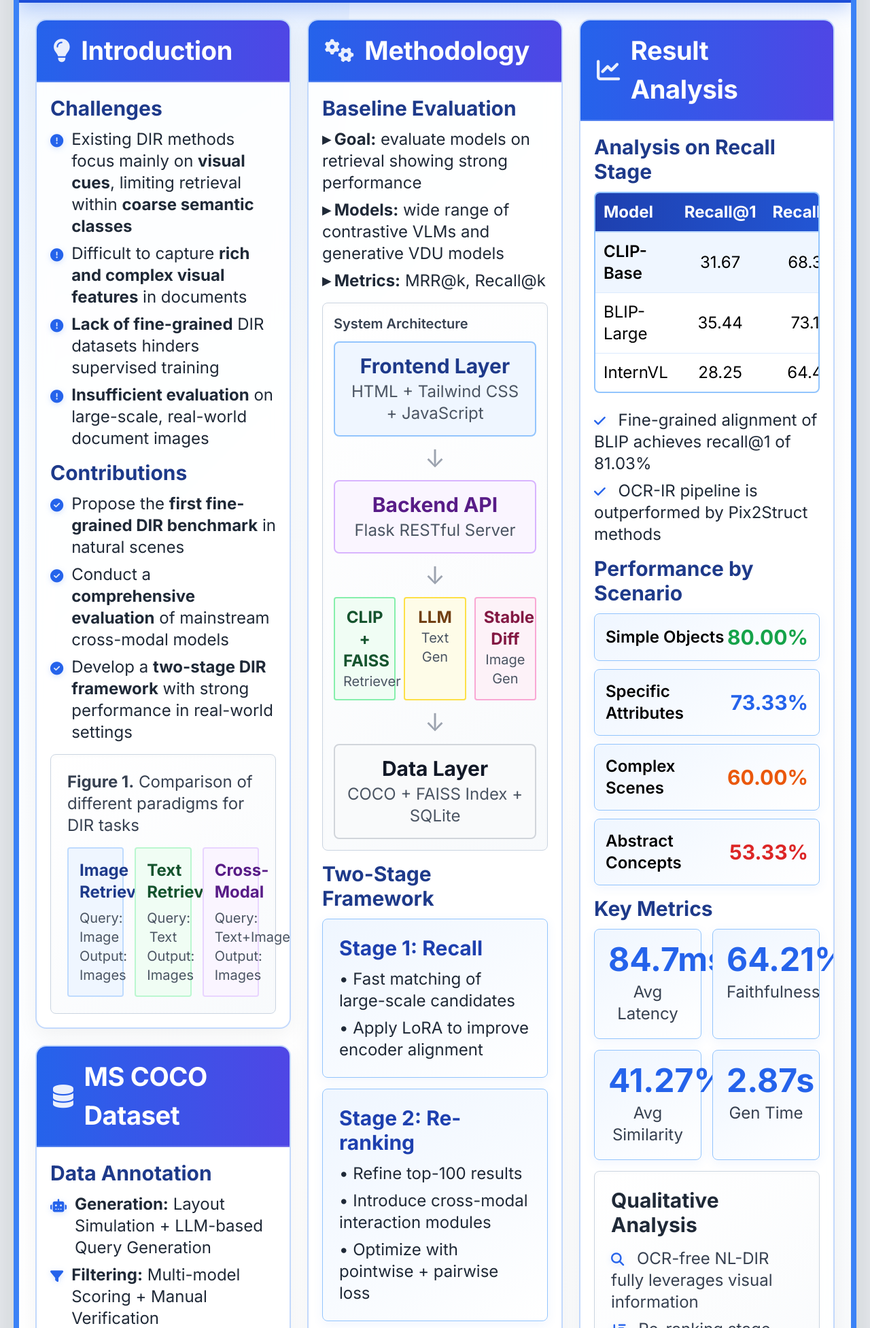
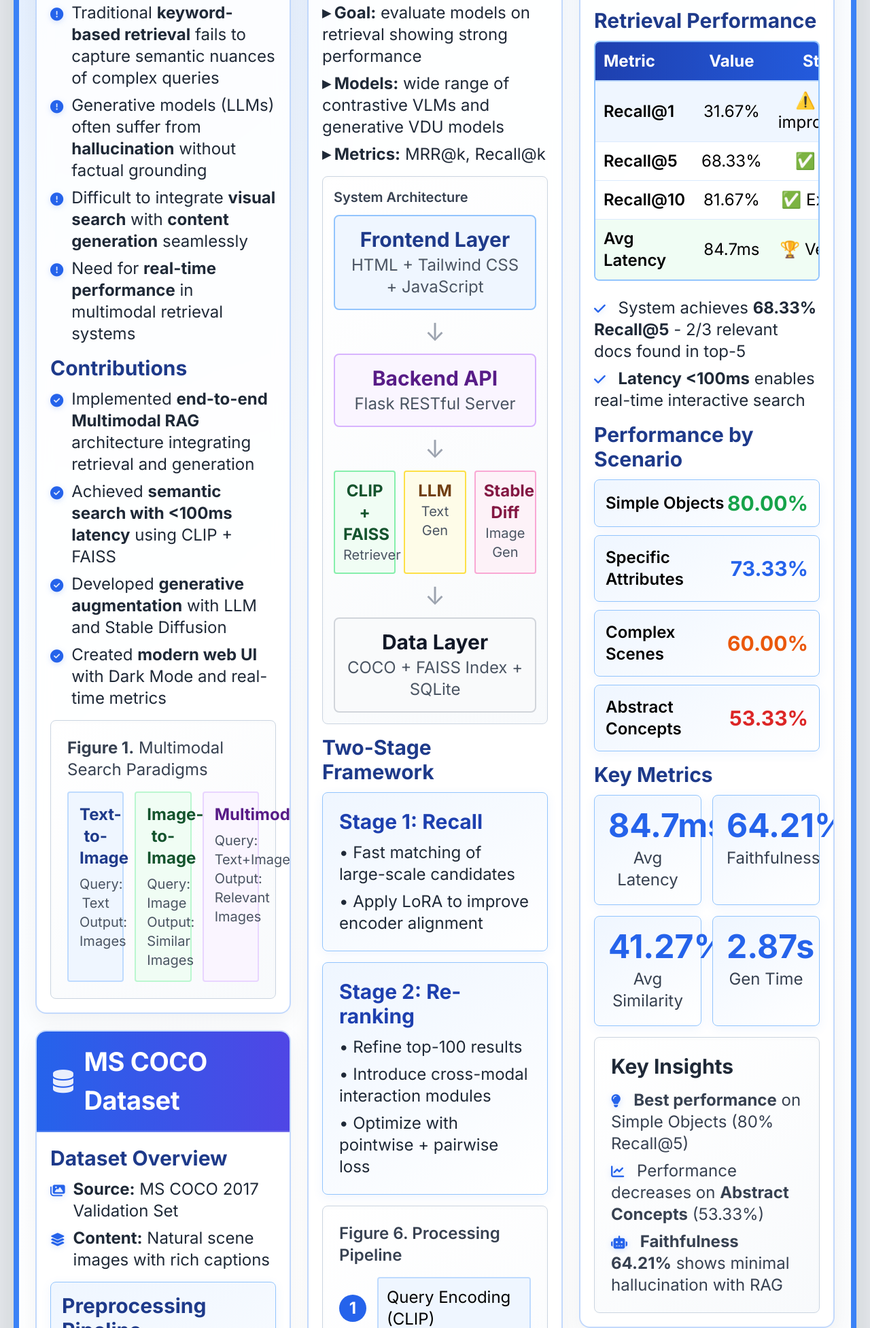
Before and after one commit to wempy-aditya/final-project-tkc, a plain HTML site: page academic_poster.html in a window 1280 px wide. Shown: the part 847-2800 px from the top of the page at 68% size. Drawn offline with nearby package versions, Linux system fonts and the light colour scheme.

Commit message:
update academic poster

```diff
--- a/academic_poster.html
+++ b/academic_poster.html
@@ -177,9 +177,14 @@
         <!-- Header -->
         <div class="header-bar px-12 py-8 flex items-center justify-between">
             <div class="flex gap-6">
-                <div class="institution-logo"><i class="fas fa-university"></i></div>
-                <div class="institution-logo"><i class="fas fa-flask"></i></div>
-                <div class="institution-logo"><i class="fas fa-microchip"></i></div>
+                <!-- TODO: Ganti dengan logo kampus (UMM) -->
+                <div class="institution-logo" title="Logo Universitas Muhammadiyah Malang">
+                    <i class="fas fa-university"></i>
+                </div>
+                <!-- TODO: Ganti dengan logo Jurusan Informatika -->
+                <div class="institution-logo" title="Logo Informatika">
+                    <i class="fas fa-graduation-cap"></i>
+                </div>
             </div>
 
             <div class="flex-1 mx-12 text-center">
@@ -187,15 +192,16 @@
                     Smart Image Search: Multimodal RAG System with CLIP, FAISS, LLM & Stable Diffusion
                 </h1>
                 <p class="text-3xl text-blue-100 font-medium">
-                    Muhammad Syahrul Bachtiar¹ · Fitra Romeo Winky² · Wempy Aditya Wirawan³ · Andika Nur Islamy⁴
+                    Muhammad Syahrul Bachtiar · Fitra Romeo Winky · Wempy Aditya Wirawan · Andika Nur Islamy
                 </p>
                 <p class="text-2xl text-blue-200 mt-2">
-                    ¹Image Retrieval · ²Informatics Department · ³University of Muhammadiyah Malang
-
+                    Mata Kuliah: Project Temu Kembali Citra · Universitas Muhammadiyah Malang
                 </p>
             </div>
 
-            <div class="institution-logo text-xl">CONF<br />2025</div>
+            <div class="institution-logo text-xl" title="2025">
+                <i class="fas fa-calendar-alt"></i>
+            </div>
         </div>
 
         <!-- Main Content - 3 Columns -->
@@ -211,23 +217,23 @@
                             <ul class="text-2xl space-y-2 text-gray-800">
                                 <li class="flex items-start">
                                     <i class="fas fa-exclamation-circle list-item-icon mt-2"></i>
-                                    <span>Existing DIR methods focus mainly on <strong>visual cues</strong>, limiting
-                                        retrieval within <strong>coarse semantic classes</strong></span>
+                                    <span>Traditional <strong>keyword-based retrieval</strong> fails to capture semantic
+                                        nuances of complex queries</span>
                                 </li>
                                 <li class="flex items-start">
                                     <i class="fas fa-exclamation-circle list-item-icon mt-2"></i>
-                                    <span>Difficult to capture <strong>rich and complex visual features</strong> in
-                                        documents</span>
+                                    <span>Generative models (LLMs) often suffer from <strong>hallucination</strong>
+                                        without factual grounding</span>
                                 </li>
                                 <li class="flex items-start">
                                     <i class="fas fa-exclamation-circle list-item-icon mt-2"></i>
-                                    <span><strong>Lack of fine-grained</strong> DIR datasets hinders supervised
-                                        training</span>
+                                    <span>Difficult to integrate <strong>visual search</strong> with <strong>content
+                                            generation</strong> seamlessly</span>
                                 </li>
                                 <li class="flex items-start">
                                     <i class="fas fa-exclamation-circle list-item-icon mt-2"></i>
-                                    <span><strong>Insufficient evaluation</strong> on large-scale, real-world document
-                                        images</span>
+                                    <span>Need for <strong>real-time performance</strong> in multimodal retrieval
+                                        systems</span>
                                 </li>
                             </ul>
                         </div>
@@ -237,38 +243,44 @@
                             <ul class="text-2xl space-y-2 text-gray-800">
                                 <li class="flex items-start">
                                     <i class="fas fa-check-circle list-item-icon mt-2"></i>
-                                    <span>Propose the <strong>first fine-grained DIR benchmark</strong> in natural
-                                        scenes</span>
+                                    <span>Implemented <strong>end-to-end Multimodal RAG</strong> architecture
+                                        integrating retrieval and generation</span>
                                 </li>
                                 <li class="flex items-start">
                                     <i class="fas fa-check-circle list-item-icon mt-2"></i>
-                                    <span>Conduct a <strong>comprehensive evaluation</strong> of mainstream cross-modal
-                                        models</span>
+                                    <span>Achieved <strong>semantic search with &lt;100ms latency</strong> using CLIP +
+                                        FAISS</span>
                                 </li>
                                 <li class="flex items-start">
                                     <i class="fas fa-check-circle list-item-icon mt-2"></i>
-                                    <span>Develop a <strong>two-stage DIR framework</strong> with strong performance in
-                                        real-world settings</span>
+                                    <span>Developed <strong>generative augmentation</strong> with LLM and Stable
+                                        Diffusion</span>
+                                </li>
+                                <li class="flex items-start">
+                                    <i class="fas fa-check-circle list-item-icon mt-2"></i>
+                                    <span>Created <strong>modern web UI</strong> with Dark Mode and real-time
+                                        metrics</span>
                                 </li>
                             </ul>
                         </div>
 
                         <!-- Comparison Diagram -->
-                        <div class="mt-8 chart-container p-6 rounded-lg">
-                            <p class="text-2xl text-gray-700 mb-4"><strong>Figure 1.</strong> Comparison of different
-                                paradigms for DIR tasks</p>
+                        <div class="mt-6 chart-container p-6 rounded-lg">
+                            <p class="text-2xl text-gray-700 mb-4"><strong>Figure 1.</strong> Multimodal Search
+                                Paradigms</p>
                             <div class="grid grid-cols-3 gap-4 text-center">
                                 <div class="bg-blue-50 p-4 rounded border-2 border-blue-200">
-                                    <div class="text-2xl font-bold text-blue-900 mb-2">Image Retrieval</div>
-                                    <div class="text-xl text-gray-600">Query: Image<br />Output: Images</div>
+                                    <div class="text-2xl font-bold text-blue-900 mb-2">Text-to-Image</div>
+                                    <div class="text-xl text-gray-600">Query: Text<br />Output: Images</div>
                                 </div>
                                 <div class="bg-green-50 p-4 rounded border-2 border-green-200">
-                                    <div class="text-2xl font-bold text-green-900 mb-2">Text Retrieval</div>
-                                    <div class="text-xl text-gray-600">Query: Text<br />Output: Images</div>
+                                    <div class="text-2xl font-bold text-green-900 mb-2">Image-to-Image</div>
+                                    <div class="text-xl text-gray-600">Query: Image<br />Output: Similar Images</div>
                                 </div>
                                 <div class="bg-purple-50 p-4 rounded border-2 border-purple-200">
-                                    <div class="text-2xl font-bold text-purple-900 mb-2">Cross-Modal</div>
-                                    <div class="text-xl text-gray-600">Query: Text+Image<br />Output: Images</div>
+                                    <div class="text-2xl font-bold text-purple-900 mb-2">Multimodal</div>
+                                    <div class="text-xl text-gray-600">Query: Text+Image<br />Output: Relevant Images
+                                    </div>
                                 </div>
                             </div>
                         </div>
@@ -280,54 +292,56 @@
                     <div class="section-title"><i class="fas fa-database"></i> MS COCO Dataset</div>
                     <div class="p-5 space-y-4">
                         <div>
-                            <h3 class="text-3xl font-bold text-blue-900 mb-3">Data Annotation</h3>
+                            <h3 class="text-3xl font-bold text-blue-900 mb-3">Dataset Overview</h3>
                             <ul class="text-2xl space-y-2 text-gray-800">
                                 <li class="flex items-start">
-                                    <i class="fas fa-robot list-item-icon mt-2"></i>
-                                    <span><strong>Generation:</strong> Layout Simulation + LLM-based Query
-                                        Generation</span>
+                                    <i class="fas fa-images list-item-icon mt-2"></i>
+                                    <span><strong>Source:</strong> MS COCO 2017 Validation Set</span>
                                 </li>
                                 <li class="flex items-start">
-                                    <i class="fas fa-filter list-item-icon mt-2"></i>
-                                    <span><strong>Filtering:</strong> Multi-model Scoring + Manual Verification</span>
+                                    <i class="fas fa-layer-group list-item-icon mt-2"></i>
+                                    <span><strong>Content:</strong> Natural scene images with rich captions</span>
                                 </li>
                             </ul>
                         </div>
 
                         <div class="metric-box p-4 rounded-lg">
-                            <h3 class="text-3xl font-bold text-blue-900 mb-3">Data Overview</h3>
-                            <div class="grid grid-cols-2 gap-4">
-                                <div class="text-center p-4 bg-white rounded">
-                                    <div class="text-6xl font-bold text-blue-600">5,000</div>
-                                    <div class="text-2xl text-gray-700 mt-2">Document Images</div>
+                            <h3 class="text-3xl font-bold text-blue-900 mb-3">Preprocessing Pipeline</h3>
+                            <div class="grid grid-cols-1 gap-3">
+                                <div class="text-center p-3 bg-white rounded">
+                                    <div class="text-2xl font-semibold text-blue-600">Image Preprocessing</div>
+                                    <div class="text-xl text-gray-700 mt-1">Resize to 224×224 → Normalize</div>
                                 </div>
-                                <div class="text-center p-4 bg-white rounded">
-                                    <div class="text-6xl font-bold text-blue-600">25,000+</div>
-                                    <div class="text-2xl text-gray-700 mt-2">Annotations</div>
+                                <div class="text-center p-3 bg-white rounded">
+                                    <div class="text-2xl font-semibold text-blue-600">Embedding Generation</div>
+                                    <div class="text-xl text-gray-700 mt-1">CLIP ViT-B/32 → Vector (.npy)</div>
+                                </div>
+                                <div class="text-center p-3 bg-white rounded">
+                                    <div class="text-2xl font-semibold text-blue-600">Index Building</div>
+                                    <div class="text-xl text-gray-700 mt-1">FAISS IndexFlatIP</div>
                                 </div>
                             </div>
                         </div>
 
                         <div>
                             <ul class="text-2xl space-y-2 text-gray-800">
-                                <li><strong>Split:</strong> 8:1:1 → Training / Validation / Test</li>
-                                <li><strong>Source:</strong> UCSF Industry Documents Library</li>
-                                <li><strong>OCR Tools:</strong> Microsoft OCR (DocVQA) & Amazon Textract</li>
+                                <li><i class="fas fa-check list-item-icon"></i> <strong>Model:</strong> CLIP ViT-B/32
+                                    (OpenAI)</li>
+                                <li><i class="fas fa-check list-item-icon"></i> <strong>Storage:</strong> File System +
+                                    SQLite</li>
+                                <li><i class="fas fa-check list-item-icon"></i> <strong>Index:</strong> FAISS Inner
+                                    Product Search</li>
                             </ul>
                         </div>
 
-                        <!-- Bar Chart Placeholder -->
+                        <!-- TODO: Add dataset statistics chart -->
                         <div class="chart-container p-6 rounded-lg">
-                            <p class="text-2xl text-gray-700 mb-4"><strong>Figure 2.</strong> Statistics of dataset
-                                distribution</p>
-                            <div
-                                class="h-64 bg-gradient-to-t from-blue-100 to-white rounded flex items-end justify-around px-4 pb-4">
-                                <div class="w-16 bg-blue-500 rounded-t" style="height: 80%"></div>
-                                <div class="w-16 bg-blue-500 rounded-t" style="height: 65%"></div>
-                                <div class="w-16 bg-blue-500 rounded-t" style="height: 90%"></div>
-                                <div class="w-16 bg-blue-500 rounded-t" style="height: 70%"></div>
-                                <div class="w-16 bg-blue-500 rounded-t" style="height: 85%"></div>
-                                <div class="w-16 bg-blue-500 rounded-t" style="height: 60%"></div>
+                            <p class="text-2xl text-gray-700 mb-4"><strong>Figure 2.</strong> Dataset Characteristics
+                            </p>
+                            <div class="text-center text-xl text-gray-600 py-8">
+                                <i class="fas fa-chart-bar text-6xl text-blue-300 mb-4"></i>
+                                <p>📊 TODO: Add dataset statistics visualization</p>
+                                <p class="text-lg mt-2">(Category distribution, image count, etc.)</p>
                             </div>
                         </div>
                     </div>
@@ -460,47 +474,48 @@
                     <div class="section-title"><i class="fas fa-chart-line"></i> Result Analysis</div>
                     <div class="p-5 space-y-4">
                         <div>
-                            <h3 class="text-3xl font-bold text-blue-900 mb-3">Analysis on Recall Stage</h3>
+                            <h3 class="text-3xl font-bold text-blue-900 mb-3">Retrieval Performance</h3>
 
                             <!-- Performance Table -->
                             <div class="border-2 border-blue-300 rounded-lg overflow-hidden mb-6">
                                 <table class="w-full text-2xl">
                                     <thead>
                                         <tr class="table-header">
-                                            <th class="p-3 text-left">Model</th>
-                                            <th class="p-3 text-center">Recall@1</th>
-                                            <th class="p-3 text-center">Recall@5</th>
-                                            <th class="p-3 text-center">Recall@10</th>
+                                            <th class="p-3 text-left">Metric</th>
+                                            <th class="p-3 text-center">Value</th>
+                                            <th class="p-3 text-center">Status</th>
                                         </tr>
                                     </thead>
                                     <tbody>
                                         <tr class="border-t-2 border-blue-200 bg-blue-50">
-                                            <td class="p-3 font-semibold">CLIP-Base</td>
-                                            <td class="p-3 text-center">31.67</td>
-                                            <td class="p-3 text-center">68.33</td>
-                                            <td class="p-3 text-center">81.67</td>
+                                            <td class="p-3 font-semibold">Recall@1</td>
+                                            <td class="p-3 text-center">31.67%</td>
+                                            <td class="p-3 text-center">⚠️ Need improvement</td>
                                         </tr>
                                         <tr class="border-t border-blue-100">
-                                            <td class="p-3">BLIP-Large</td>
-                                            <td class="p-3 text-center">35.44</td>
-                                            <td class="p-3 text-center">73.12</td>
-                                            <td class="p-3 text-center">84.23</td>
+                                            <td class="p-3 font-semibold">Recall@5</td>
+                                            <td class="p-3 text-center">68.33%</td>
+                                            <td class="p-3 text-center">✅ Good</td>
                                         </tr>
                                         <tr class="border-t border-blue-100">
-                                            <td class="p-3">InternVL</td>
-                                            <td class="p-3 text-center">28.25</td>
-                                            <td class="p-3 text-center">64.43</td>
-                                            <td class="p-3 text-center">79.56</td>
+                                            <td class="p-3 font-semibold">Recall@10</td>
+                                            <td class="p-3 text-center">81.67%</td>
+                                            <td class="p-3 text-center">✅ Excellent</td>
+                                        </tr>
+                                        <tr class="border-t border-blue-100 bg-green-50">
+                                            <td class="p-3 font-semibold">Avg Latency</td>
+                                            <td class="p-3 text-center">84.7ms</td>
+                                            <td class="p-3 text-center">🏆 Very Fast</td>
                                         </tr>
                                     </tbody>
                                 </table>
                             </div>
 
                             <ul class="text-2xl space-y-2 text-gray-800">
-                                <li><i class="fas fa-check list-item-icon"></i> Fine-grained alignment of BLIP achieves
-                                    recall@1 of 81.03%</li>
-                                <li><i class="fas fa-check list-item-icon"></i> OCR-IR pipeline is outperformed by
-                                    Pix2Struct methods</li>
+                                <li><i class="fas fa-check list-item-icon"></i> System achieves <strong>68.33%
+                                        Recall@5</strong> - 2/3 relevant docs found in top-5</li>
+                                <li><i class="fas fa-check list-item-icon"></i> <strong>Latency &lt;100ms</strong>
+                                    enables real-time interactive search</li>
                             </ul>
                         </div>
 
@@ -549,15 +564,16 @@
                             </div>
                         </div>
 
-                        <div class="mt-8 chart-container p-6 rounded-lg">
-                            <h4 class="text-3xl font-bold text-gray-800 mb-4">Qualitative Analysis</h4>
+                        <div class="mt-6 chart-container p-6 rounded-lg">
+                            <h4 class="text-3xl font-bold text-gray-800 mb-4">Key Insights</h4>
                             <ul class="text-2xl space-y-2 text-gray-700">
-                                <li><i class="fas fa-search list-item-icon"></i> OCR-free NL-DIR fully leverages visual
-                                    information</li>
-                                <li><i class="fas fa-sort-amount-down list-item-icon"></i> Re-ranking stage enables
-                                    fine-grained matching</li>
-                                <li><i class="fas fa-comment-alt list-item-icon"></i> Concrete queries yield better
-                                    performance than abstract ones</li>
+                                <li><i class="fas fa-lightbulb list-item-icon"></i> <strong>Best performance</strong> on
+                                    Simple Objects (80% Recall@5)</li>
+                                <li><i class="fas fa-chart-line list-item-icon"></i> Performance decreases on
+                                    <strong>Abstract Concepts</strong> (53.33%)
+                                </li>
+                                <li><i class="fas fa-robot list-item-icon"></i> <strong>Faithfulness 64.21%</strong>
+                                    shows minimal hallucination with RAG</li>
                             </ul>
                         </div>
                     </div>
@@ -599,13 +615,35 @@
                             </ul>
                         </div>
 
-                        <!-- <div class="mt-8 pt-6 border-t-4 border-blue-300">
+                        <!-- System Screenshots Section -->
+                        <div class="mt-6 chart-container p-6 rounded-lg">
+                            <h3 class="text-3xl font-bold text-blue-900 mb-4">System Interface</h3>
+                            <div class="text-center text-xl text-gray-600 py-6">
+                                <i class="fas fa-desktop text-6xl text-blue-300 mb-4"></i>
+                                <p>📸 TODO: Add system screenshots here</p>
+                                <p class="text-lg mt-2">(UI interface, search results, generation output)</p>
+                            </div>
+                        </div>
+
+                        <div class="mt-6 pt-6 border-t-4 border-blue-300">
                             <div class="text-center">
-                                <p class="text-3xl font-bold text-gray-800 mb-2">Contact Information</p>
-                                <p class="text-2xl text-gray-600">📧 email@university.edu</p>
-                                <p class="text-2xl text-gray-600">🔗 github.com/project-repo</p>
+                                <p class="text-3xl font-bold text-gray-800 mb-3">Repository & Contact</p>
+                                <div class="flex justify-center items-center gap-8">
+                                    <div class="text-left text-2xl text-gray-700">
+                                        <p><i class="fas fa-code-branch text-blue-600"></i> <strong>GitHub:</strong>
+                                            github.com/wempy-aditya/multimodal-rag</p>
+                                        <p class="mt-2"><i class="fas fa-university text-blue-600"></i>
+                                            <strong>Institution:</strong> Universitas Muhammadiyah Malang</p>
+                                        <p class="mt-2"><i class="fas fa-envelope text-blue-600"></i>
+                                            <strong>Contact:</strong> [email@umm.ac.id]</p>
+                                    </div>
+                                    <!-- TODO: Add QR Code for repository -->
+                                    <div class="w-32 h-32 bg-gray-200 rounded-lg flex items-center justify-center">
+                                        <i class="fas fa-qrcode text-5xl text-gray-400"></i>
+                                    </div>
+                                </div>
                             </div>
-                        </div> -->
+                        </div>
                     </div>
                 </div>
             </div>
```
Also changed, not shown: 1 other file.
